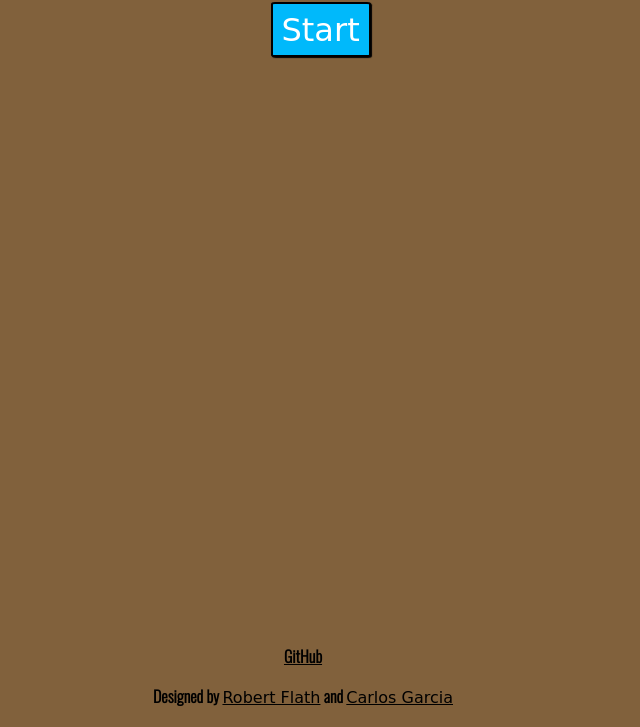
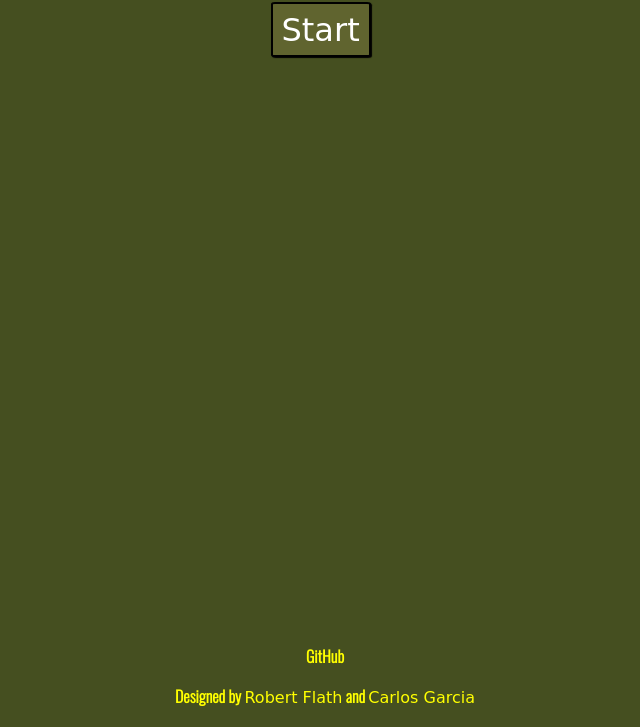
Before and after one commit to CrankyGinger/InteractiveStory, a plain HTML site: page index.html in a window 1280 px wide. Shown: the part 73-800 px from the top of the page, without its empty margins (315-955 px from the left). Drawn offline with nearby package versions, Linux system fonts and the light colour scheme; a web font is replaced by a local one.

Commit message:
changed styling

```diff
--- a/styles.css
+++ b/styles.css
@@ -1,12 +1,12 @@
 *{
     font-family: 'Saira Stencil One', cursive;;
-    color:black;
+    color:yellow;
 }
 
 body{
    margin: 0 auto;
    box-sizing: border-box;
-   background-color: #81613c;
+   background-color: #454f20;
    width: 85%;
    height: fit-content;
 }
@@ -16,7 +16,7 @@ h1{
     font-size: 350%;
     margin-top: 10px;
     margin-bottom: 1px;
-    color:black;
+    color:yellow;
     overflow: hidden;
     white-space: nowrap;
     margin: 0 auto;
@@ -32,7 +32,7 @@ h1{
 }
 
 #startButton{
-    background-color: #00b9fb;
+    background-color: #60642f;
     color: white;
     margin-right: 55%;
     margin-left: 45%;
@@ -45,7 +45,7 @@ h1{
 }
 
 #startButton:hover{
-    color: black;
+    color: yellow;
     cursor: pointer;
     transition: 1.3s;
 }
@@ -58,6 +58,7 @@ p{
 margin-left: 45%;
 margin-right: 55%;
 width: 75%;
+color: black;
 margin-top: 35px;
 margin: 0 auto;
 height: 350px;
@@ -77,7 +78,7 @@ font-weight: 700;
 }
 
 button{
-    background-color: rgb(150, 123, 87);
+    background-color: #60642f;
     color: white;
     border: 2px solid black;
     border-radius: 4% 4% 4% 4% ;
@@ -88,32 +89,30 @@ button{
 
 
 button:hover{
-    background-color: rgb(105, 89, 67);
     transition: all 3s ease ;
 }
 
 footer{
     position: fixed;
     bottom: 3px;
-    right: 40%;
-}
-
-
-
-#githubLink{
-    display: flex;
-    justify-content: center;
-    font-family: 'Oswald', sans-serif;
-    width: fit-content;
-    font-weight: bolder;
-    margin-left:auto;
-    margin-right: auto;
+    left: 0;
+    width: 100%;
+    text-align: center;
 
 }
 
+a{
+    text-decoration: none;
+}
+
+#githubLink{
+    font-family: 'Oswald', sans-serif;
+    font-weight: bolder;
+}
+
 a:hover{
-    color: skyblue;
     cursor:pointer;
+    color: white;
 }
 
 a:active{
@@ -137,9 +136,9 @@ a:active{
 }
 
 #restart:hover{
-    background-color:red;
+    background-color:black;
     transition:  4.5s ;
-    color:black;
+    color:yellow;
     width: 30%;
 }
 
```
